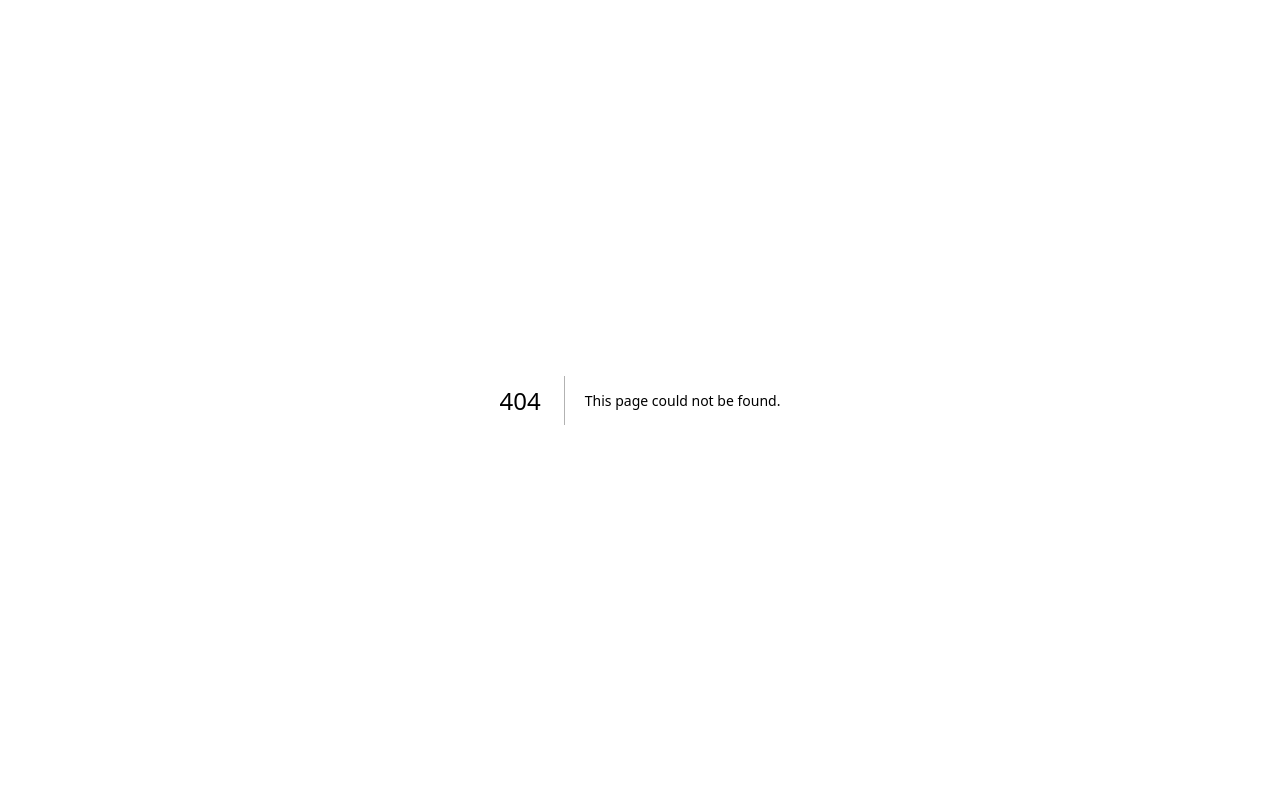
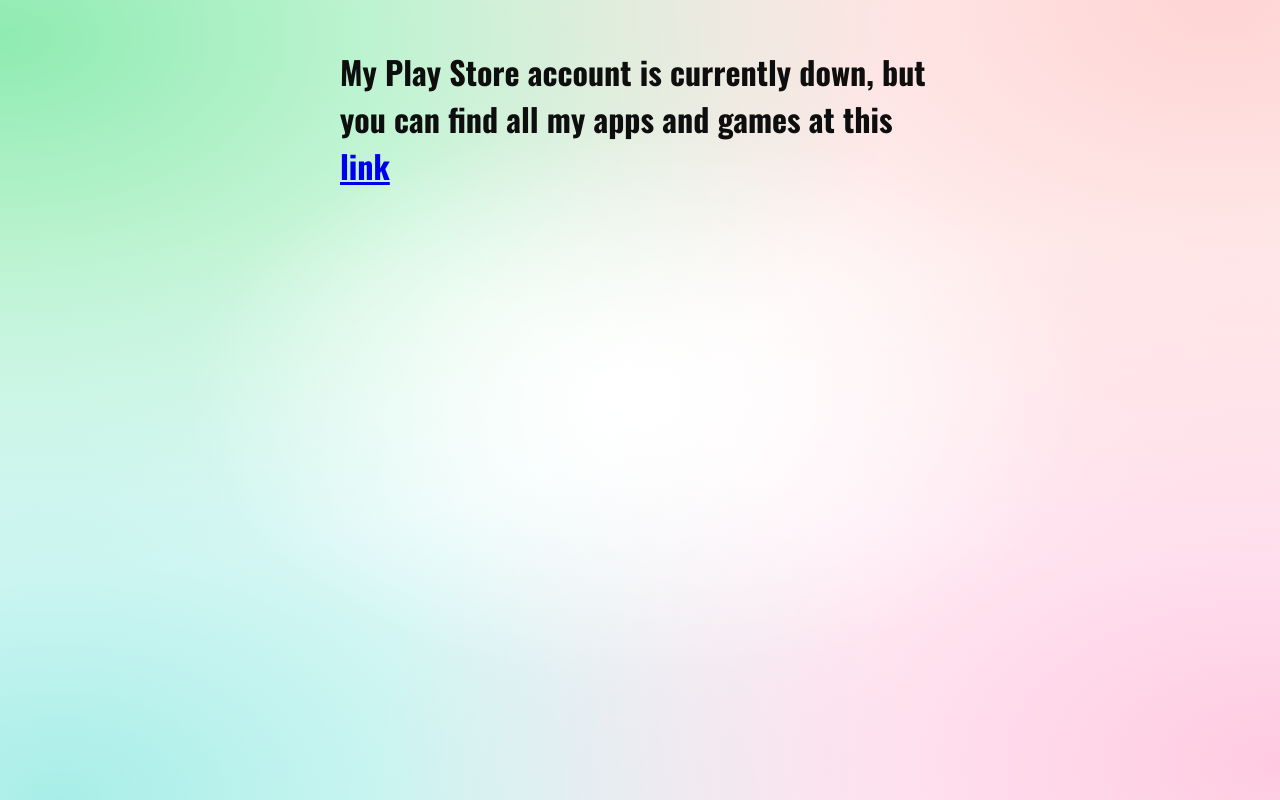
Before and after one commit to SpectralGT/AppStore, a Next.js app: page /notice in a window 1280 px wide. Before the commit this address had no page. Built offline with nearby package versions, Linux system fonts and the light colour scheme.

Commit message:
added a notice page

```diff
--- /dev/null
+++ b/pages/notice/index.js
@@ -0,0 +1,25 @@
+import Head from "next/head";
+import Link from "next/link";
+
+const HomePage = () => (
+  <>
+    <Head>
+      <meta name="google-site-verification" content="kRbwjumXat52-e3mUB7tt-faI1jx9mY0x1EMOPC5egE" />
+      <title>Apps by Atharv</title>
+      <html lang="en"></html>
+      <meta charSet="UTF-8" />
+      <meta name="description" content="Apps coded by Atharv Singh" />
+      <meta name="keywords" content="Apps, Atharv, Singh, RiceCure, ProjectK, SilentAbyss" />
+      <meta name="author" content="Atharv Singh" />
+      <meta name="viewport" content="width=device-width, initial-scale=1.0" />
+    </Head>
+    <div id="content">
+      <h1>
+        My Play Store account is currently down, but you can find all my apps and games at this{" "}
+        <Link href={"https://apps.atharvsingh.co.in"}>link</Link>
+      </h1>
+    </div>
+  </>
+);
+
+export default HomePage;
```
